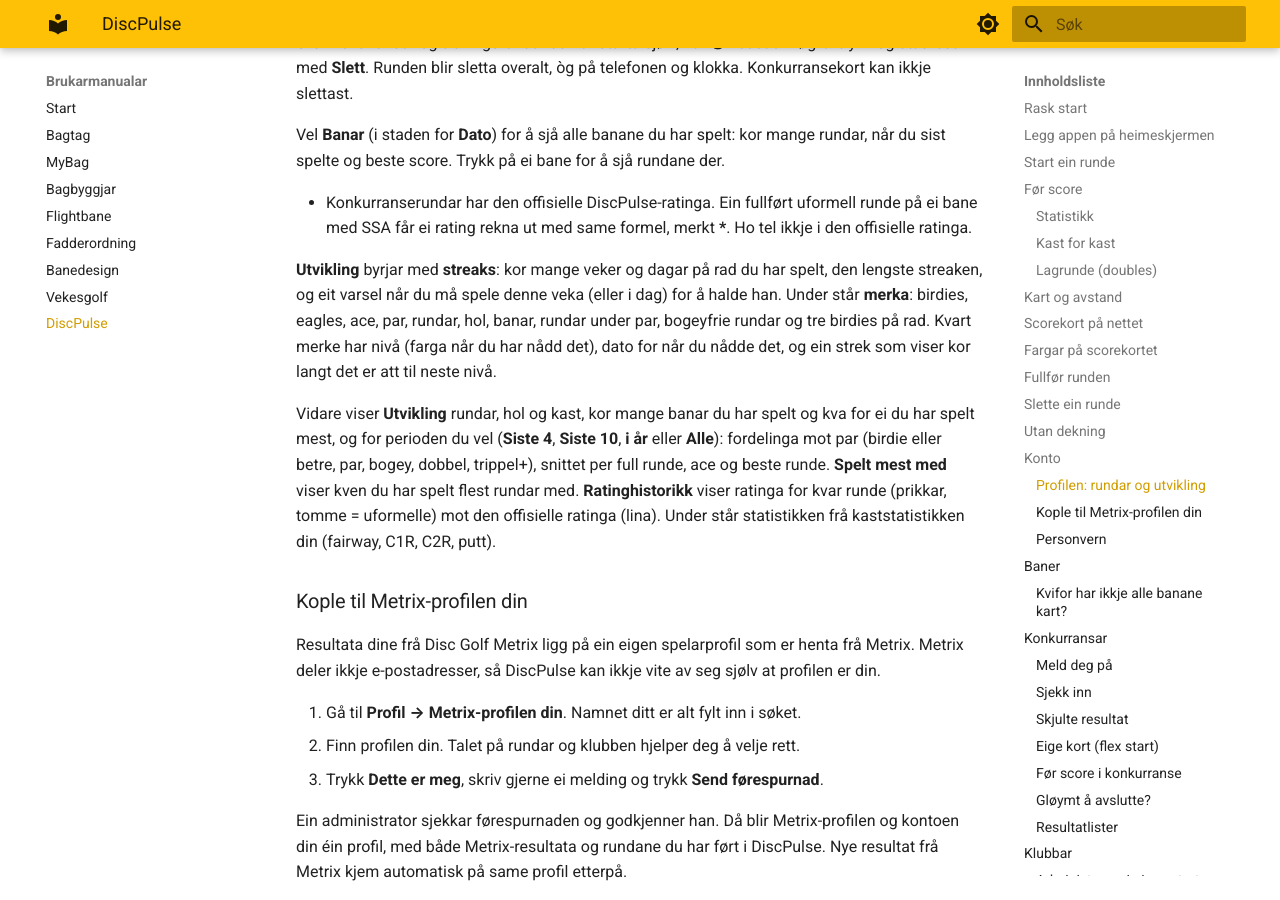
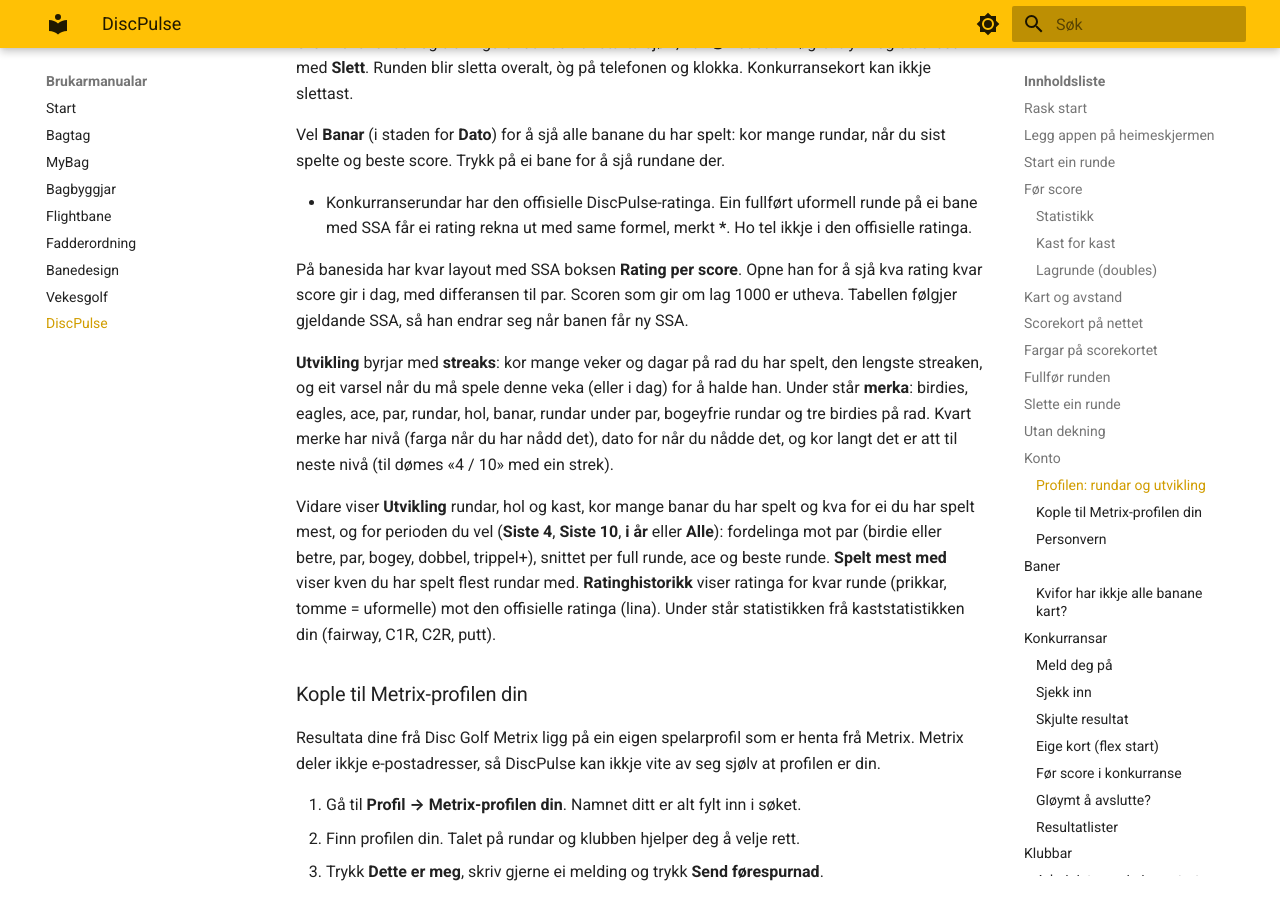
Before and after one commit to hanses89/manuals, an MkDocs documentation site: the page built from docs/discpulse.md, in a window 1280 px wide and 900 px high, scrolled down 8158 px. Built offline with MkDocs 1.6.1 and Material for MkDocs 9.7.7, drawn with Linux system fonts in a browser that asks for light colours.

Commit message:
manual: sync from discpulse.app @ 743e8d86fd3cad903f2ccf00dd4badc10a01d800

```diff
--- a/docs/discpulse.md
+++ b/docs/discpulse.md
@@ -325,11 +325,15 @@ rundar, når du sist spelte og beste score. Trykk på ei bane for å sjå rundan
   ei bane med SSA får ei rating rekna ut med same formel, merkt **\***. Ho tel ikkje i den
   offisielle ratinga.
 
+På banesida har kvar layout med SSA boksen **Rating per score**. Opne han for å sjå kva
+rating kvar score gir i dag, med differansen til par. Scoren som gir om lag 1000 er utheva.
+Tabellen følgjer gjeldande SSA, så han endrar seg når banen får ny SSA.
+
 **Utvikling** byrjar med **streaks**: kor mange veker og dagar på rad du har spelt, den
 lengste streaken, og eit varsel når du må spele denne veka (eller i dag) for å halde han.
 Under står **merka**: birdies, eagles, ace, par, rundar, hol, banar, rundar under par,
 bogeyfrie rundar og tre birdies på rad. Kvart merke har nivå (farga når du har nådd det),
-dato for når du nådde det, og ein strek som viser kor langt det er att til neste nivå.
+dato for når du nådde det, og kor langt det er att til neste nivå (til dømes «4 / 10» med ein strek).
 
 Vidare viser **Utvikling** rundar, hol og kast, kor mange banar du har spelt og kva for ei du har
 spelt mest, og for perioden du vel (**Siste 4**, **Siste 10**, **i år** eller **Alle**):
```
